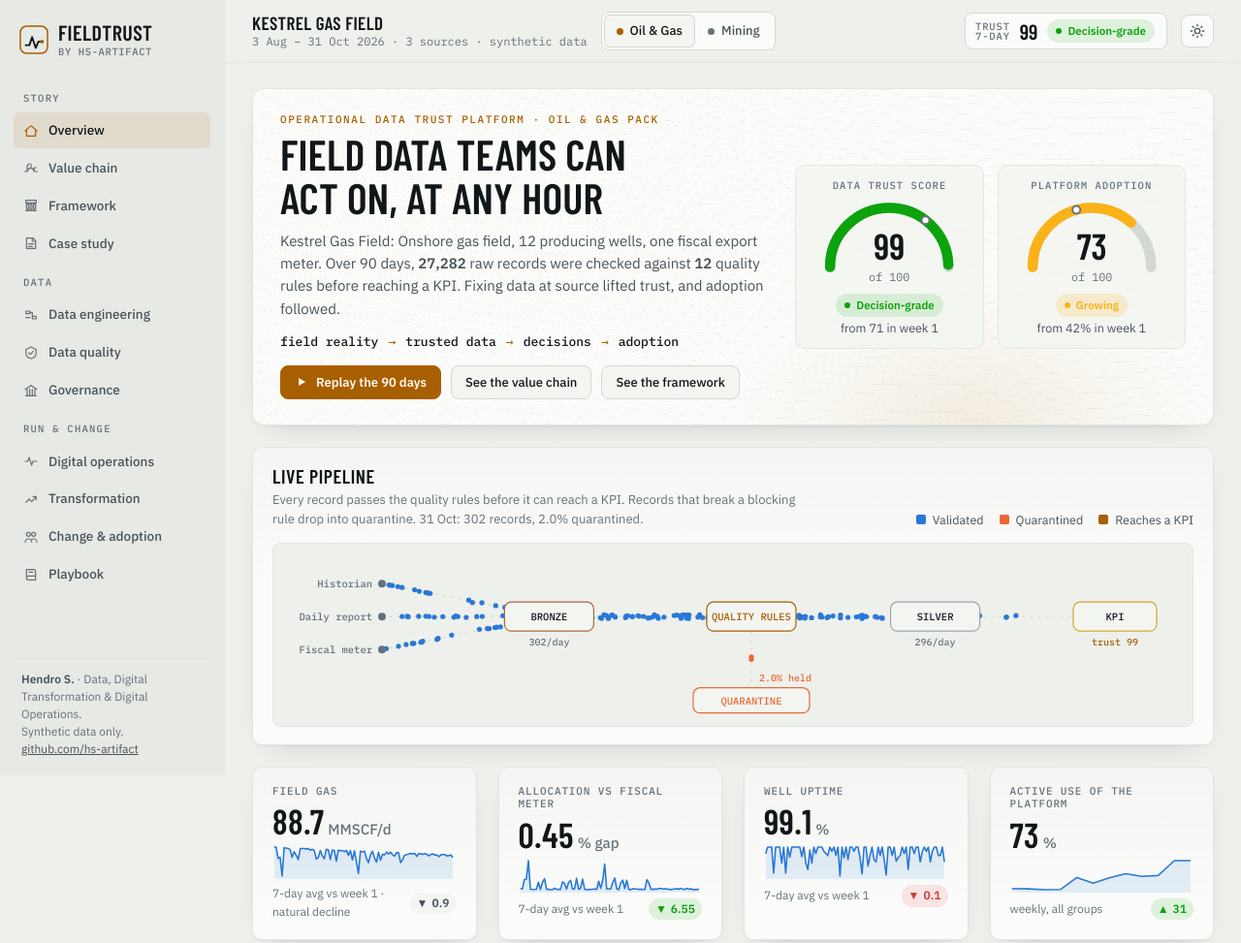
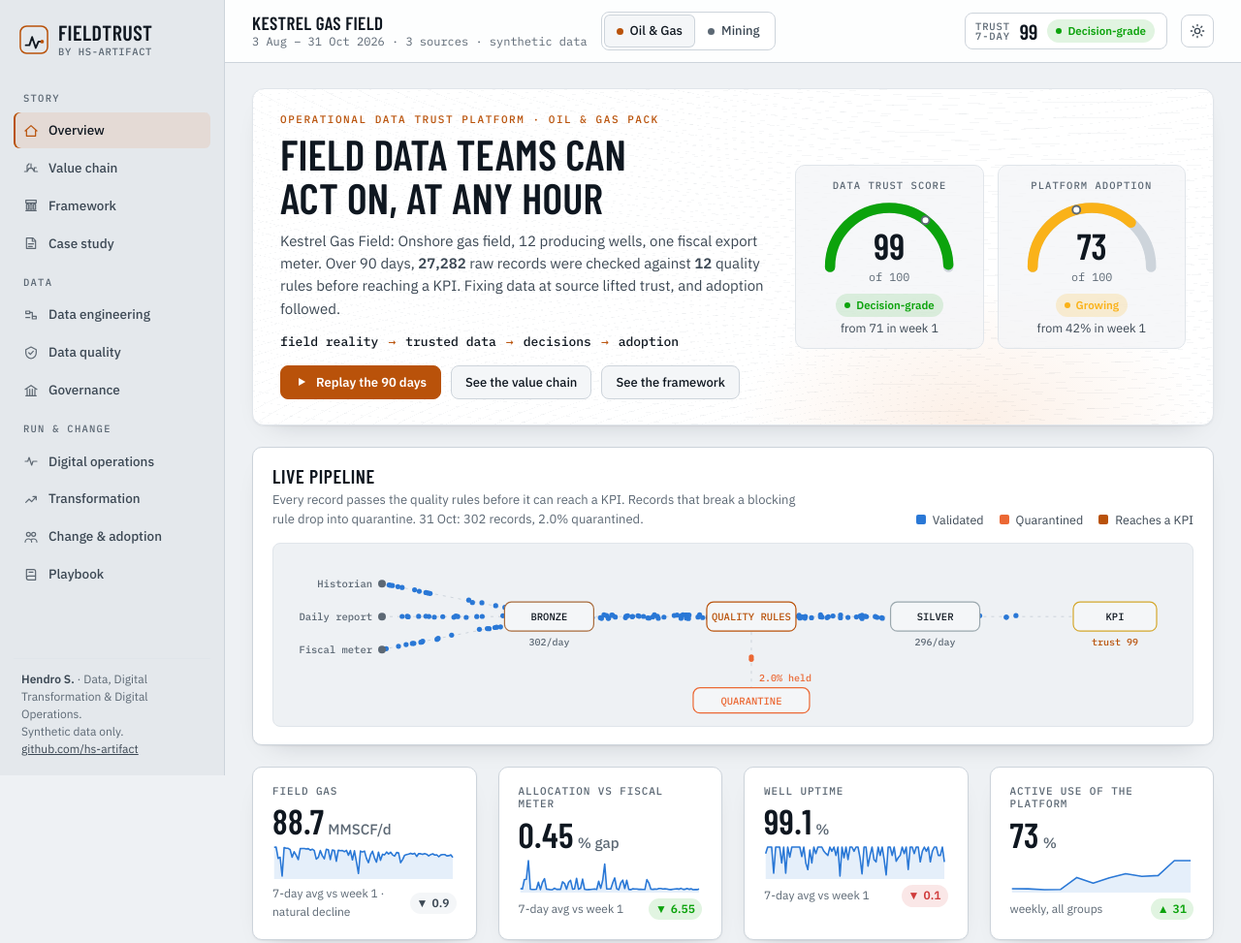
Before and after one commit to hs-artifact/fieldtrust, a plain HTML site: page app/index.html in a window 1280 px wide. Shown: the top 973 px of the page at 97% size. Drawn offline with nearby package versions, Linux system fonts and the light colour scheme.

Commit message:
Day mode: cool steel neutrals, crisp panels, safety-orange accent, hazy sky with engineering grid

```diff
--- a/app/scenes.js
+++ b/app/scenes.js
@@ -23,6 +23,8 @@ function defs(id) {
   <radialGradient id="${id}-glow"><stop offset="0" style="stop-color:var(--sc-lamp);stop-opacity:.9"/><stop offset="1" style="stop-color:var(--sc-lamp);stop-opacity:0"/></radialGradient>
   <radialGradient id="${id}-flame" cx=".5" cy=".75" r=".7"><stop offset="0" stop-color="#fff3c4"/><stop offset=".45" stop-color="#ffb02e"/><stop offset="1" stop-color="#e2521d" stop-opacity="0"/></radialGradient>
   <pattern id="${id}-pores" width="9" height="9" patternUnits="userSpaceOnUse"><circle cx="2" cy="2" r="1" fill="rgba(255,255,255,.18)"/><circle cx="6.5" cy="6" r=".8" fill="rgba(0,0,0,.25)"/></pattern>
+  <pattern id="${id}-grid" width="40" height="40" patternUnits="userSpaceOnUse"><path d="M40 0H0V40" class="sc-gridline"/></pattern>
+  <linearGradient id="${id}-haze" x1="0" y1="0" x2="0" y2="1"><stop offset="0" stop-color="#eef2f5" stop-opacity="0"/><stop offset="1" stop-color="#eef2f5" stop-opacity=".55"/></linearGradient>
   <pattern id="${id}-lattice" width="8" height="10" patternUnits="userSpaceOnUse"><path d="M0 0L8 10M8 0L0 10" class="sc-lattice"/></pattern>
 
   <g id="${id}-haul">
@@ -53,7 +55,8 @@ function sky(id, ground, hills) {
   return `<rect width="${W}" height="${ground + 2}" fill="url(#${id}-sky)"/>
   <g class="sc-night">${stars}<circle cx="1290" cy="150" r="17" class="sc-moon"/><circle cx="1297" cy="145" r="15" style="fill:var(--sc-sky-top)" opacity=".85"/></g>
   <g class="sc-day"><circle cx="1290" cy="150" r="22" class="sc-sun"/></g>
-  <path d="${hills[0]}" class="sc-hill2"/><path d="${hills[1]}" class="sc-hill"/>`;
+  <rect width="${W}" height="${ground}" fill="url(#${id}-grid)" class="sc-grid"/>
+  <path d="${hills[0]}" class="sc-hill2"/><rect y="${ground - 140}" width="${W}" height="140" fill="url(#${id}-haze)" class="sc-haze"/><path d="${hills[1]}" class="sc-hill"/>`;
 }
 
 function bus() {
--- a/app/styles.css
+++ b/app/styles.css
@@ -46,28 +46,28 @@
 @media (prefers-color-scheme: light) {
   :root:not([data-theme="dark"]) {
     color-scheme: light;
-    --bg: #eef0ec; --rail: #e6e9e4; --surface: #fbfcfa; --surface-2: #f3f5f1;
-    --line: #d3d8d2; --line-soft: #e2e6e0;
-    --ink: #111719; --ink-2: #48535a; --ink-3: #66727a;
-    --accent: #a85f00; --accent-soft: rgba(168, 95, 0, .10); --accent-ink: #fff8ee;
+    --bg: #eef1f4; --rail: #e4e8ec; --surface: #ffffff; --surface-2: #f4f6f8;
+    --line: #cdd4db; --line-soft: #e0e5ea;
+    --ink: #0f1720; --ink-2: #3c4854; --ink-3: #5c6874;
+    --accent: #b9520a; --accent-soft: rgba(224, 101, 11, .10); --accent-ink: #ffffff;
     --s1: #2a78d6; --s2: #eb6834; --s3: #1baf7a; --s4: #eda100; --s-muted: #b4bdb9;
     --good-soft: rgba(12, 163, 12, .12); --warn-soft: rgba(250, 178, 25, .18); --crit-soft: rgba(208, 59, 59, .12);
     --q1: #e3eefb; --q2: #b7d3f6; --q3: #6da7ec; --q4: #2a78d6; --q5: #184f95;
-    --contour: rgba(168, 95, 0, .06);
-    --shadow: 0 1px 2px rgba(20,30,30,.05), 0 10px 28px -20px rgba(20,30,30,.35);
+    --contour: rgba(60, 80, 100, .05);
+    --shadow: 0 1px 2px rgba(15,23,32,.06), 0 12px 28px -20px rgba(15,23,32,.28);
   }
 }
 :root[data-theme="light"] {
   color-scheme: light;
-  --bg: #eef0ec; --rail: #e6e9e4; --surface: #fbfcfa; --surface-2: #f3f5f1;
-  --line: #d3d8d2; --line-soft: #e2e6e0;
-  --ink: #111719; --ink-2: #48535a; --ink-3: #66727a;
-  --accent: #a85f00; --accent-soft: rgba(168, 95, 0, .10); --accent-ink: #fff8ee;
+  --bg: #eef1f4; --rail: #e4e8ec; --surface: #ffffff; --surface-2: #f4f6f8;
+  --line: #cdd4db; --line-soft: #e0e5ea;
+  --ink: #0f1720; --ink-2: #3c4854; --ink-3: #5c6874;
+  --accent: #b9520a; --accent-soft: rgba(224, 101, 11, .10); --accent-ink: #ffffff;
   --s1: #2a78d6; --s2: #eb6834; --s3: #1baf7a; --s4: #eda100; --s-muted: #b4bdb9;
   --good-soft: rgba(12, 163, 12, .12); --warn-soft: rgba(250, 178, 25, .18); --crit-soft: rgba(208, 59, 59, .12);
   --q1: #e3eefb; --q2: #b7d3f6; --q3: #6da7ec; --q4: #2a78d6; --q5: #184f95;
-  --contour: rgba(168, 95, 0, .06);
-  --shadow: 0 1px 2px rgba(20,30,30,.05), 0 10px 28px -20px rgba(20,30,30,.35);
+  --contour: rgba(60, 80, 100, .05);
+  --shadow: 0 1px 2px rgba(15,23,32,.06), 0 12px 28px -20px rgba(15,23,32,.28);
 }
 
 * { box-sizing: border-box; }
@@ -569,24 +569,25 @@ button.qd { cursor: pointer; } button.qd:hover { border-color: var(--accent); }
   --sc-steel: #8f9ca1; --sc-steel-2: #56636a; --sc-concrete: #3b454a; --sc-plant: #2a363c; --sc-roof: #3e4c53;
   --sc-veg: #173024; --sc-lamp: #ffd27a; --sc-win: #ffd27a; --sc-night: 1; --sc-day: 0;
   --sc-gas: #ff8a5b; --sc-cond: #c9962c; --sc-water: #2d6e8e; --sc-tag: rgba(230,235,232,.55);
+  --sc-grid: .18; --sc-outline: rgba(0,0,0,.45);
 }
 @media (prefers-color-scheme: light) {
   :root:not([data-theme="dark"]) {
-    --sc-sky-top: #8fc0da; --sc-sky-bot: #e4eff3; --sc-hill: #9db8a3; --sc-hill2: #bdd0c0;
-    --sc-ground-top: #a5865c; --sc-ground: #b4966d; --sc-strata2: #8c7152; --sc-topsoil: #6f8c4f;
-    --sc-coal: #1d1d1d; --sc-pile: #2a2a2a; --sc-sea-top: #4f93b5; --sc-sea-bot: #2a6787;
-    --sc-steel: #7d8b91; --sc-steel-2: #56646b; --sc-concrete: #a3aaac; --sc-plant: #c9d0d2; --sc-roof: #8e9aa0;
-    --sc-veg: #4f7f4c; --sc-lamp: #ffcf6a; --sc-win: #6f8b98; --sc-night: 0; --sc-day: 1;
-    --sc-tag: rgba(17,23,25,.6);
+    --sc-sky-top: #9cb3c6; --sc-sky-bot: #e6ebef; --sc-hill: #b4c0c3; --sc-hill2: #cdd5d9;
+    --sc-ground-top: #968873; --sc-ground: #a39582; --sc-strata2: #7b6f60; --sc-topsoil: #7e8a6d;
+    --sc-coal: #1b1d1f; --sc-pile: #2b2d30; --sc-sea-top: #6a8fa5; --sc-sea-bot: #3f6478;
+    --sc-steel: #6f7c84; --sc-steel-2: #4c5862; --sc-concrete: #aab2b8; --sc-plant: #d8dee2; --sc-roof: #87949c;
+    --sc-veg: #687d63; --sc-lamp: #ffcf6a; --sc-win: #7c8e9a; --sc-night: 0; --sc-day: 1;
+    --sc-tag: rgba(15,23,32,.66); --sc-grid: .55; --sc-outline: rgba(15,23,32,.55);
   }
 }
 :root[data-theme="light"] {
-  --sc-sky-top: #8fc0da; --sc-sky-bot: #e4eff3; --sc-hill: #9db8a3; --sc-hill2: #bdd0c0;
-  --sc-ground-top: #a5865c; --sc-ground: #b4966d; --sc-strata2: #8c7152; --sc-topsoil: #6f8c4f;
-  --sc-coal: #1d1d1d; --sc-pile: #2a2a2a; --sc-sea-top: #4f93b5; --sc-sea-bot: #2a6787;
-  --sc-steel: #7d8b91; --sc-steel-2: #56646b; --sc-concrete: #a3aaac; --sc-plant: #c9d0d2; --sc-roof: #8e9aa0;
-  --sc-veg: #4f7f4c; --sc-lamp: #ffcf6a; --sc-win: #6f8b98; --sc-night: 0; --sc-day: 1;
-  --sc-tag: rgba(17,23,25,.6);
+  --sc-sky-top: #9cb3c6; --sc-sky-bot: #e6ebef; --sc-hill: #b4c0c3; --sc-hill2: #cdd5d9;
+  --sc-ground-top: #968873; --sc-ground: #a39582; --sc-strata2: #7b6f60; --sc-topsoil: #7e8a6d;
+  --sc-coal: #1b1d1f; --sc-pile: #2b2d30; --sc-sea-top: #6a8fa5; --sc-sea-bot: #3f6478;
+  --sc-steel: #6f7c84; --sc-steel-2: #4c5862; --sc-concrete: #aab2b8; --sc-plant: #d8dee2; --sc-roof: #87949c;
+  --sc-veg: #687d63; --sc-lamp: #ffcf6a; --sc-win: #7c8e9a; --sc-night: 0; --sc-day: 1;
+  --sc-tag: rgba(15,23,32,.66); --sc-grid: .55; --sc-outline: rgba(15,23,32,.55);
 }
 .vc-scene { position: relative; background: var(--sc-sky-bot); border-top: 1px solid var(--line-soft); border-bottom: 1px solid var(--line-soft); overflow: hidden; touch-action: pan-y; }
 .vc-scene svg { display: block; width: 100%; height: auto; user-select: none; }
@@ -773,5 +774,27 @@ table.vc-map tbody tr:last-child td, table.vc-map tr:has(+ tr.vc-first) td, tabl
 .sc-ramp { stroke: #6a5640; stroke-width: 7; stroke-linecap: round; stroke-linejoin: round; }
 .sc-ramp-berm { stroke: rgba(0,0,0,.28); stroke-width: 10; stroke-linecap: round; stroke-linejoin: round; transform: translateY(2px); }
 .sc-ramp-mark { stroke: rgba(255,255,255,.22); stroke-width: .8; }
-:root[data-theme="light"] .sc-ramp { stroke: #8a7255; }
-@media (prefers-color-scheme: light) { :root:not([data-theme="dark"]) .sc-ramp { stroke: #8a7255; } }
+:root[data-theme="light"] .sc-ramp { stroke: #7f7466; }
+@media (prefers-color-scheme: light) { :root:not([data-theme="dark"]) .sc-ramp { stroke: #7f7466; } }
+
+/* ================= day mode: cool steel neutrals, crisp panels ================= */
+:root[data-theme="light"] .panel { border-color: var(--line); background: var(--surface); }
+:root[data-theme="light"] .rail { border-right: 1px solid var(--line); }
+:root[data-theme="light"] .topbar { background: color-mix(in srgb, var(--surface) 88%, transparent); border-bottom: 1px solid var(--line); }
+:root[data-theme="light"] .vc-pin .pin-bg { opacity: 1; }
+@media (prefers-color-scheme: light) {
+  :root:not([data-theme="dark"]) .panel { border-color: var(--line); background: var(--surface); }
+  :root:not([data-theme="dark"]) .rail { border-right: 1px solid var(--line); }
+  :root:not([data-theme="dark"]) .topbar { background: color-mix(in srgb, var(--surface) 88%, transparent); border-bottom: 1px solid var(--line); }
+  :root:not([data-theme="dark"]) .vc-pin .pin-bg { opacity: 1; }
+}
+/* both modes: technical touches */
+.nav a[aria-current="page"] { box-shadow: inset 2px 0 0 var(--accent); }
+.vc-pin .pin-bg, .vc-handm .hm-bg { rx: 4px; }
+.vc-handm .hm-t, .vc-pin .pin-n { font-variant-numeric: tabular-nums; }
+.sc-grid { opacity: var(--sc-grid); pointer-events: none; }
+.sc-gridline { stroke: rgba(15,23,32,.07); stroke-width: .6; fill: none; }
+:root[data-theme="dark"] .sc-gridline { stroke: rgba(160,190,210,.08); }
+@media (prefers-color-scheme: dark) { :root:not([data-theme="light"]) .sc-gridline { stroke: rgba(160,190,210,.08); } }
+.sc-outline { stroke: var(--sc-outline); stroke-width: .8; }
+.sc-haze { pointer-events: none; opacity: var(--sc-day); }
```
